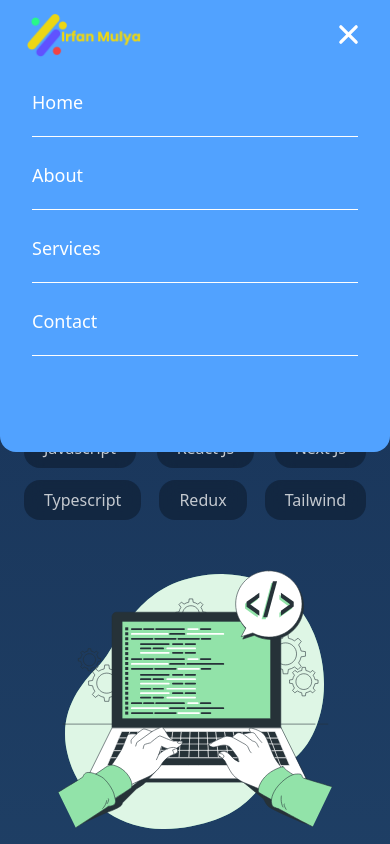
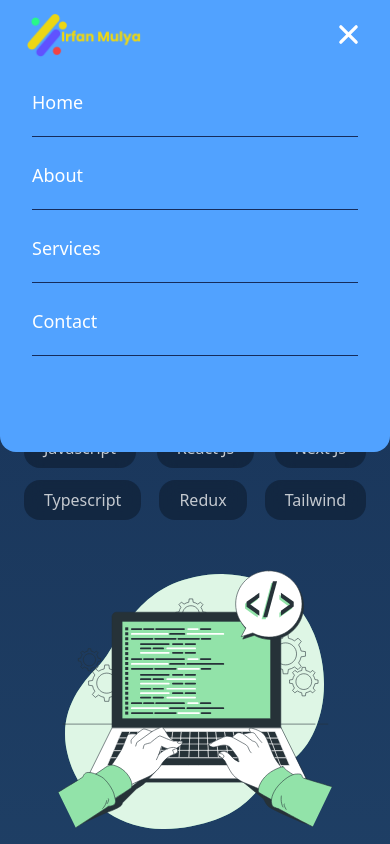
Before and after one commit to irfanmans/PORTOFOLIO, a React (Vite) app: page /main-home in a window 390 px wide. Both pictures are taken after a click on the icon 348 px from the left and 34 px from the top of the page. Shown: the top 844 px of the page. Built offline with nearby package versions, Linux system fonts and the light colour scheme.

Commit message:
more update component

```diff
--- a/src/components/Navbar.tsx
+++ b/src/components/Navbar.tsx
@@ -42,12 +42,20 @@ export default function Navbar() {
             isOpen ? "translate-y-0" : "hidden"
           }`}
         >
-          <div className="pb-10 px-8 pt-5">
-            <ul className="flex flex-col justify-between gap-6 pb-10 text-white text-lg">
-              <li className="cursor-pointer border-b-1 pb-5">Home</li>
-              <li className="cursor-pointer border-b-1 pb-5">About</li>
-              <li className="cursor-pointer border-b-1 pb-5">Services</li>
-              <li className="cursor-pointer border-b-1 pb-5">Contact</li>
+          <div className="px-8 pt-5">
+            <ul className="flex flex-col justify-between gap-6 pb-5 text-white text-lg">
+              <li className="cursor-pointer border-b-1 border-[#152C5B] pb-5">
+                Home
+              </li>
+              <li className="cursor-pointer border-b-1 border-[#152C5B] pb-5">
+                About
+              </li>
+              <li className="cursor-pointer border-b-1 border-[#152C5B] pb-5">
+                Services
+              </li>
+              <li className="cursor-pointer border-b-1 border-[#152C5B] pb-5">
+                Contact
+              </li>
             </ul>
           </div>
         </nav>
```
